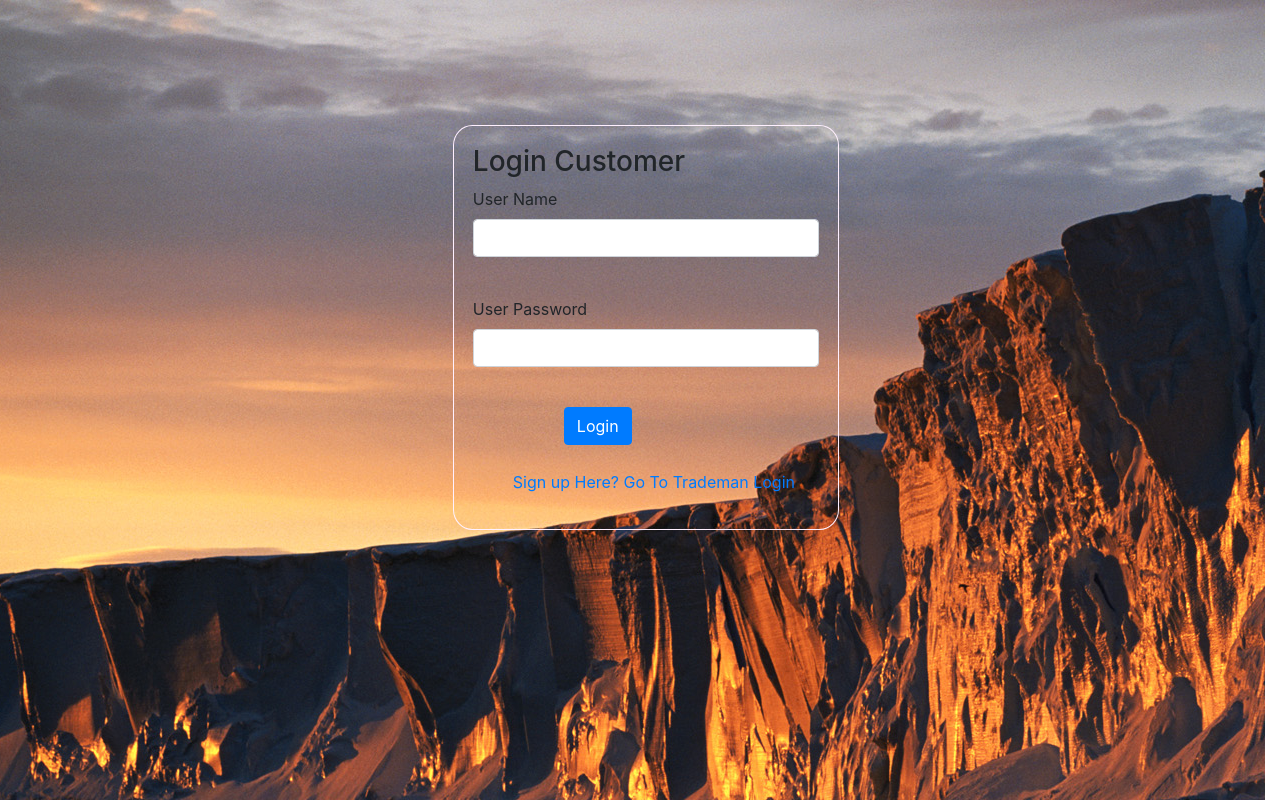
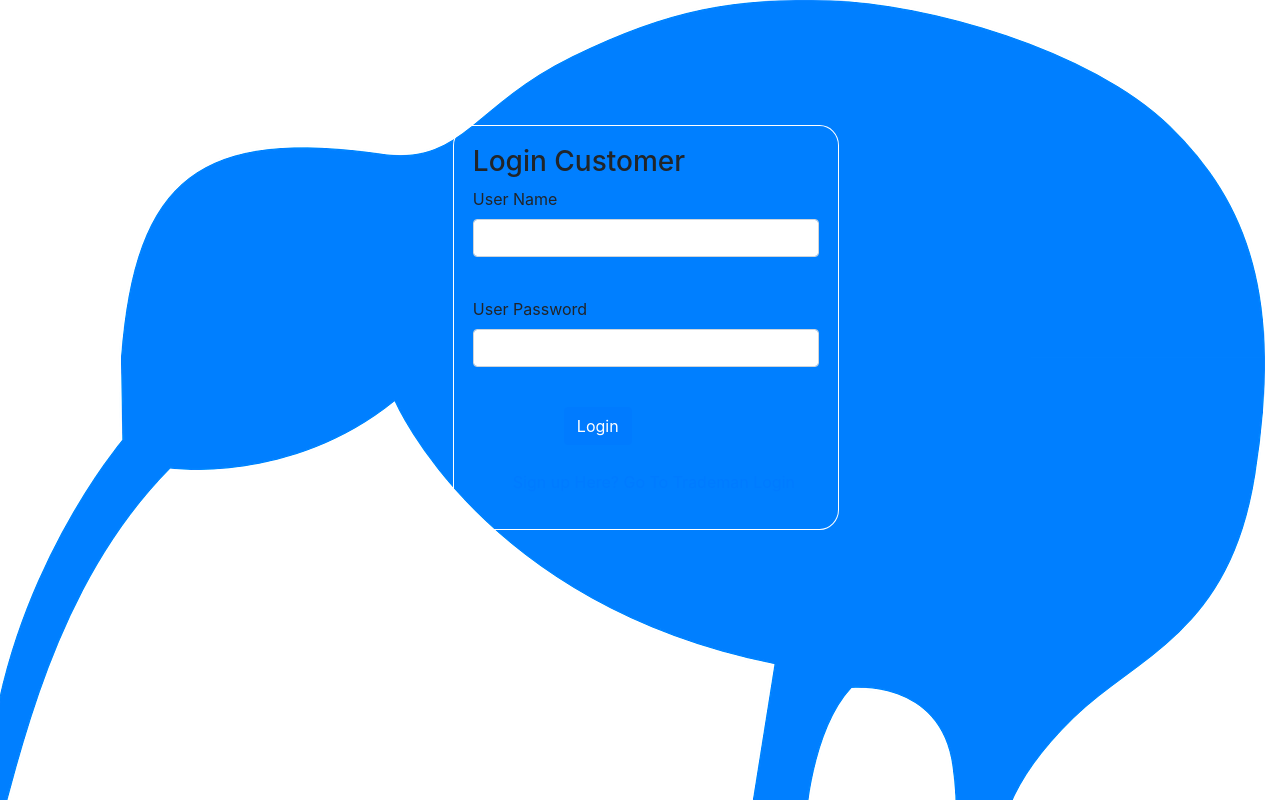
Before and after one commit to jitsaj28/COMP606A2, a PHP site: page /index.php in a window 1280 px wide. Run offline with PHP 8.4, Linux system fonts and the light colour scheme; the visitor is signed in with stand-in values (Sample User, id 1).

Commit message:
Customer Login
Customer Login

```diff
--- a/index.php
+++ b/index.php
@@ -38,9 +38,9 @@ $(document).ready(function()
 
         ?>
 
-<div class="row container-fluid" style="background-image:url('Images/1.jpg'); height:100vh;">
+<div class="row container-fluid" style="background-image:url('Images/13.png'); height:100vh;">
 <div class = "col-md-4" style="margin-left:35%;margin-top:10%;">
-      <div class="container-fluid" style="border:1px solid #fff0ff;padding:5%;border-radius:5%;">
+      <div class="container-fluid" style="border:1px solid white;padding:5%;border-radius:5%;">
 
 
 		<h3>Login Customer</h3>
```
